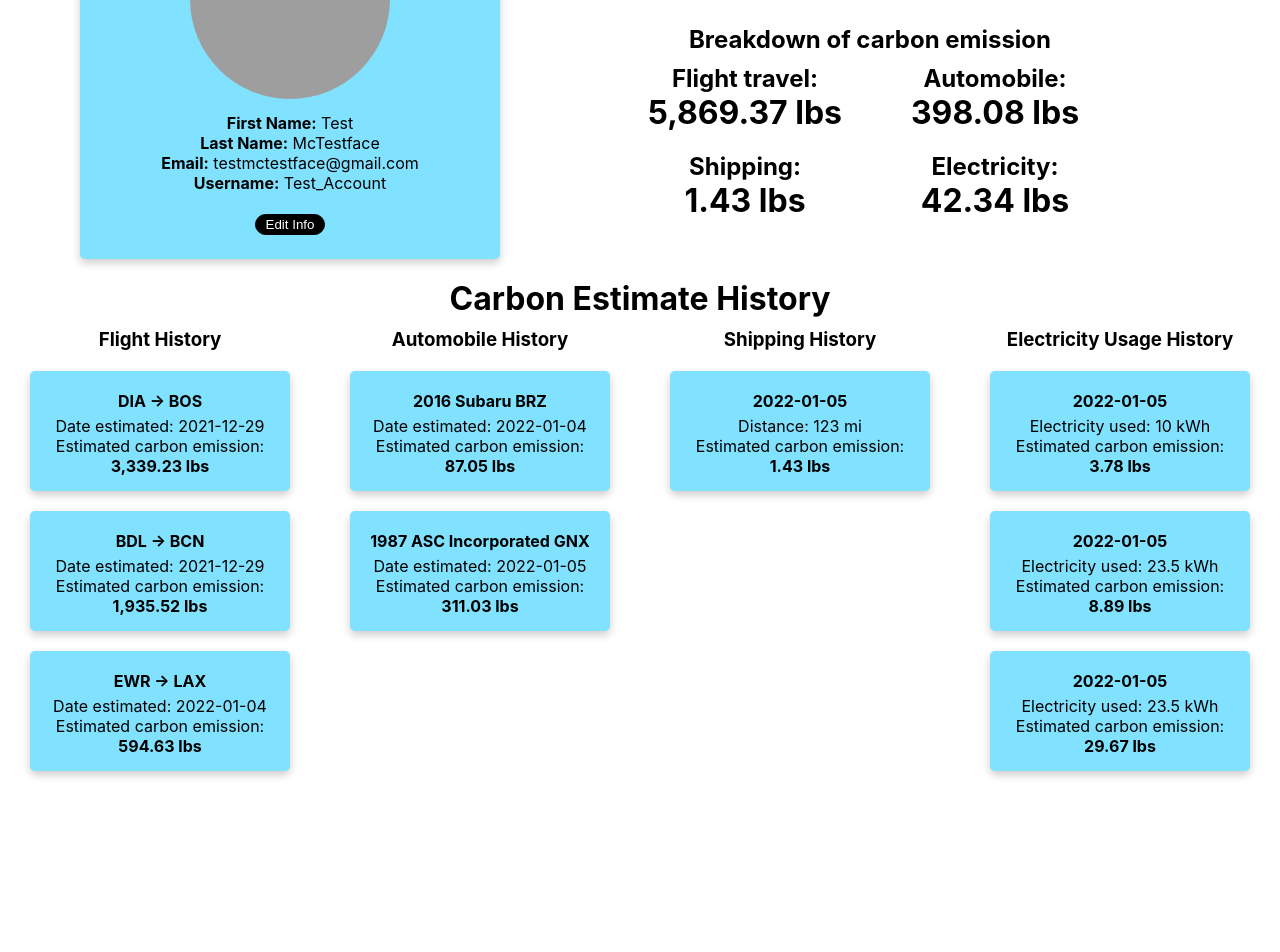
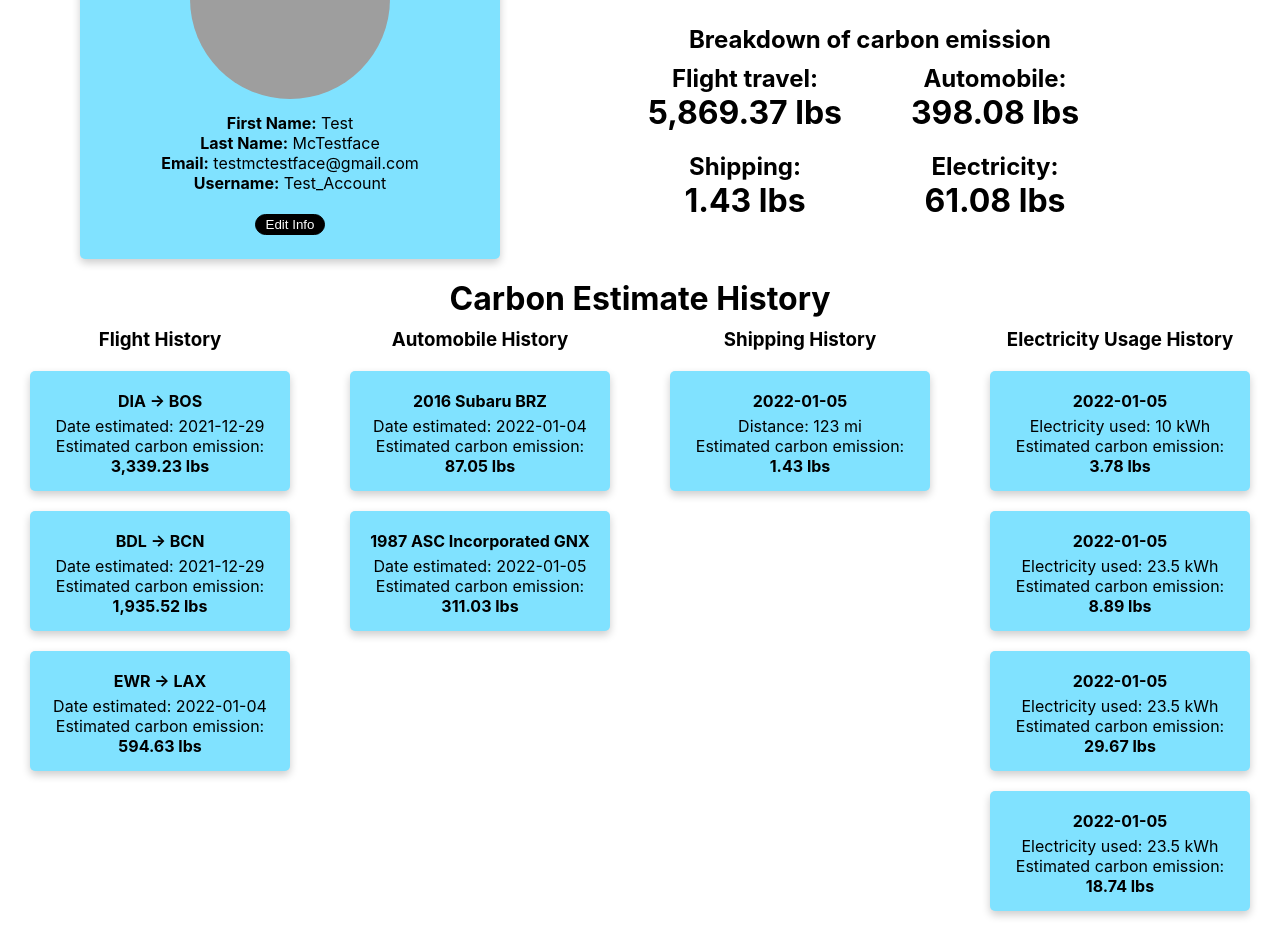
Before and after one commit to The-Orange-Dot/carbon-emission-app, a React (Create React App) app: page /user in a window 1280 px wide. Shown: the part 281-1233 px from the top of the page. Before the commit the page ends 1152 px from the top, so only its background shows below. Built offline with nearby package versions, Linux system fonts and the light colour scheme; data requests are answered from the project's data file; grey boxes are pictures that could not be loaded.

Commit message:
DC is a state too

```diff
--- a/db.json
+++ b/db.json
@@ -103,6 +103,14 @@
           "electricity_value": 23.5,
           "carbon_lb": 29.67,
           "id": "06045ea3-5270-4568-ac10-23ebccac9b6e"
+        },
+        {
+          "date": "2022-01-05T16:49:31.858Z",
+          "country": "US",
+          "state": "DC",
+          "electricity_value": 23.5,
+          "carbon_lb": 18.74,
+          "id": "6866ddcd-fa71-43cb-9540-bb7e3161309d"
         }
       ]
     }
--- a/src/Components/Emissions/Electricity/ElectricityFormState.js
+++ b/src/Components/Emissions/Electricity/ElectricityFormState.js
@@ -1,4 +1,4 @@
 // import Estimate from "../Estimate";
 // import React, { useState } from "react";
 
-export const states = ["AL", "AK", "AZ", "AR", "CA", "CO", "CT", "DE", "FL", "GA", "HI", "ID", "IL", "IN", "IA", "KS", "KY", "LA", "ME", "MD", "MA", "MI", "MN", "MS", "MO", "MT", "NE", "NV", "NH", "NJ", "NM", "NY", "NC", "ND", "OH", "OK", "OR", "PA", "RI", "SC", "SD", "TN", "TX", "UT", "VT", "VA", "WA", "WV", "WI", "WY"]
+export const states = ["AL", "AK", "AZ", "AR", "CA", "CO", "CT", "DC", "DE", "FL", "GA", "HI", "ID", "IL", "IN", "IA", "KS", "KY", "LA", "ME", "MD", "MA", "MI", "MN", "MS", "MO", "MT", "NE", "NV", "NH", "NJ", "NM", "NY", "NC", "ND", "OH", "OK", "OR", "PA", "RI", "SC", "SD", "TN", "TX", "UT", "VT", "VA", "WA", "WV", "WI", "WY"]
--- a/src/Components/userInfo/UserInfo.js
+++ b/src/Components/userInfo/UserInfo.js
@@ -4,10 +4,8 @@ import ShippingCard from "./ShippingCard";
 import VehicleCard from "./VehicleCard";
 import ElectricityCard from "./ElectricityCard";
 
-function UserInfo({
-  user,
-  onDeleteData,
-}) {
+function UserInfo({ user, onDeleteData }) {
+
   const totalFlightCarbon = user.flightHistory.reduce(
     (count, flight) => (count += flight.carbon_lb / flight.passengers),
     0
```
Also changed, not shown: src/Components/Emissions/Estimate.js (+1 -6 lines).
